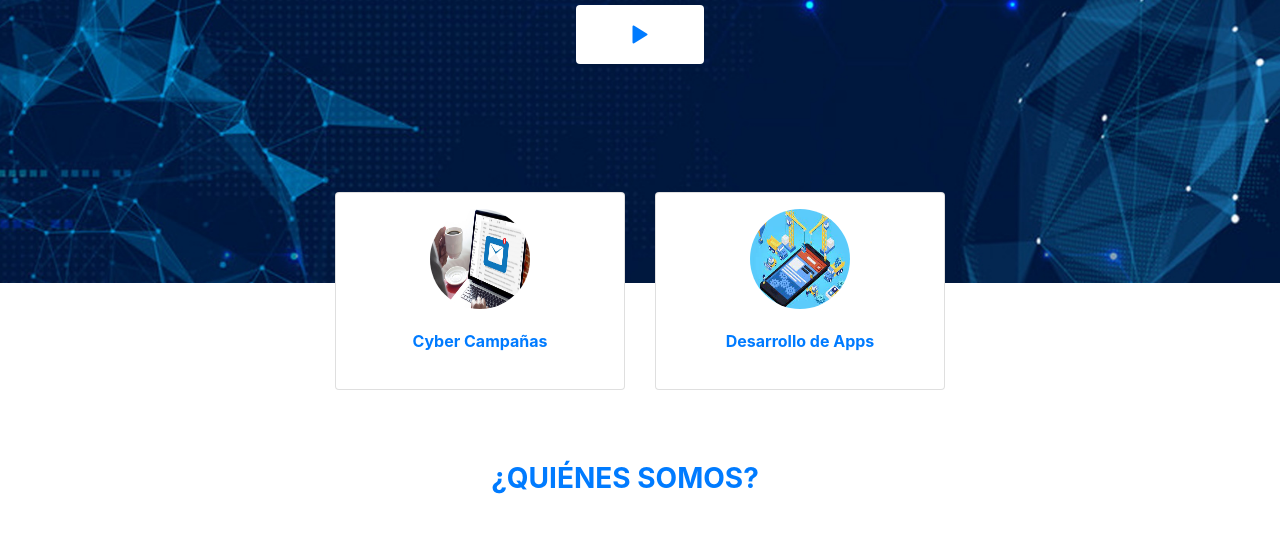
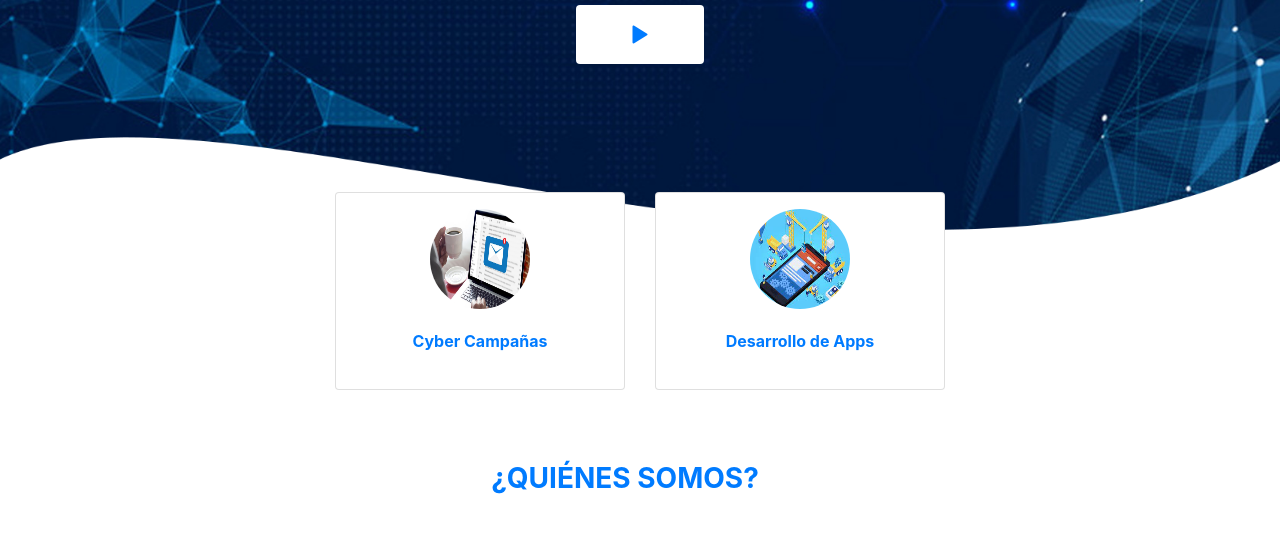
Before and after one commit to jeffamed/maquetacion, a plain HTML site: page index.html in a window 1280 px wide. Shown: the part 197-738 px from the top of the page. Drawn offline with Linux system fonts and the light colour scheme.

Commit message:
edicion de la imagen de fondo con ondulacion

```diff
--- a/css/style.scss
+++ b/css/style.scss
@@ -10,10 +10,11 @@ body {
 
 header {
     height: 60vh;
-    background-image: url('../img/bg2.jpg');
+    background-image: url('../img/bg3.png');
     background-size: cover;
     background-repeat: no-repeat;
-    background-position: unset;
+    background-attachment: unset;
+
     .logo {
         width: 125px;
         height: 50px;
@@ -47,7 +48,7 @@ header {
             background-color: hsl(0, 5, 90);
         }
         &__deg{
-            background-image: linear-gradient(hsl(240,50,40), hsl(120,50,30));
+            background-image: linear-gradient(hsl(240,50,40),  hsl(120,50,30));
         }
     }
     .btn-personal {
```
Also changed, not shown: css/style.css, img/bg3.png (added), 1 other file.
